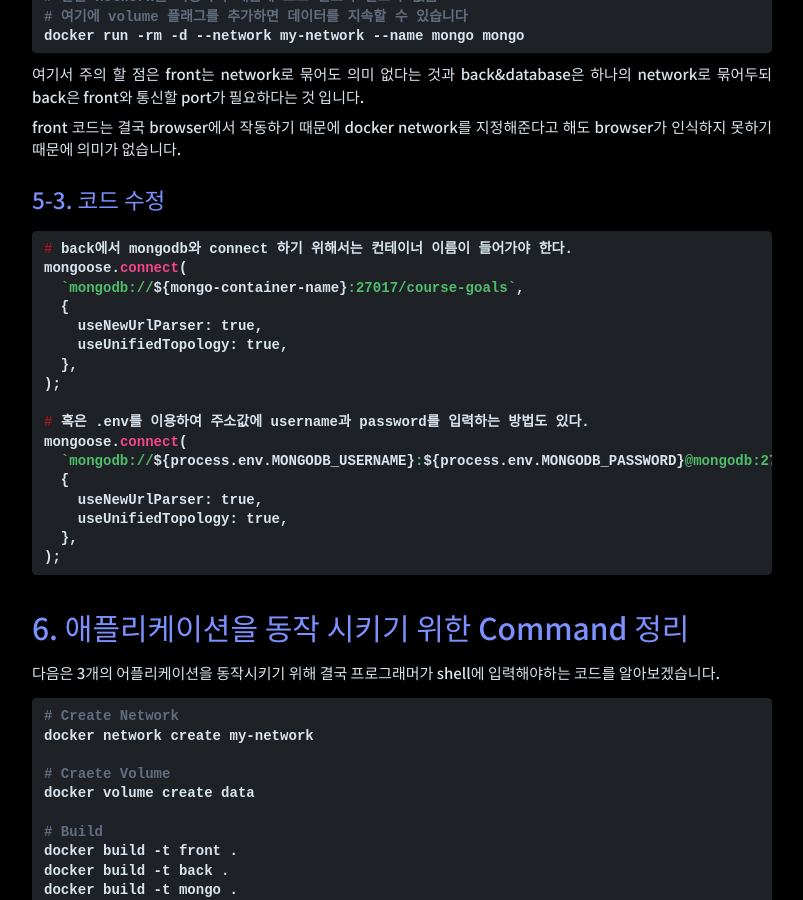
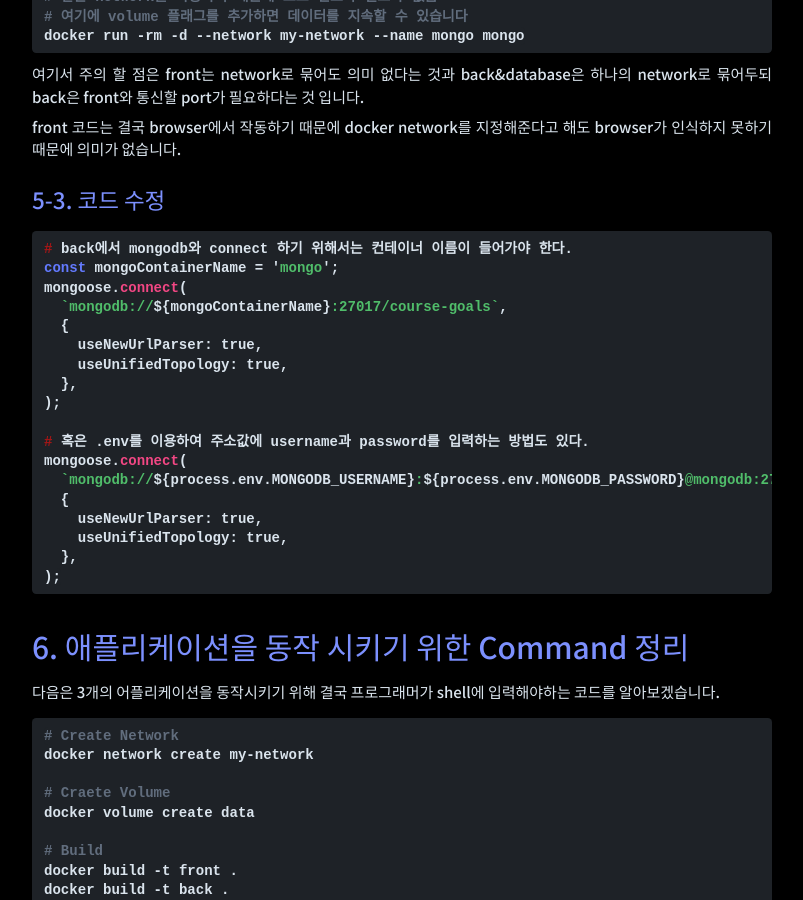
Before and after one commit to winverse/winverse.github.io, a Jekyll site: the page built from _posts/infra/2023-03-30-docker-handle-multi-container.md, in a window 1280 px wide and 900 px high, scrolled down 3910 px. Shown: the whole window, without its empty margins (238-1041 px from the left). Built offline with Jekyll 4.4.1, drawn with Linux system fonts in a browser that asks for light colours; nearby versions of some CDN libraries; comment, search, counter and statistics services are not loaded.

Commit message:
Remove the unknown keyword

````diff
--- a/_posts/infra/2023-03-30-docker-handle-multi-container.md
+++ b/_posts/infra/2023-03-30-docker-handle-multi-container.md
@@ -176,8 +176,9 @@ front 코드는 결국 browser에서 작동하기 때문에 docker network를
 ## 5-3. 코드 수정
 ```js
 # back에서 mongodb와 connect 하기 위해서는 컨테이너 이름이 들어가야 한다.
+const mongoContainerName = 'mongo';
 mongoose.connect(
-  `mongodb://${mongo-container-name}:27017/course-goals`,
+  `mongodb://${mongoContainerName}:27017/course-goals`,
   {
     useNewUrlParser: true,
     useUnifiedTopology: true,
````
